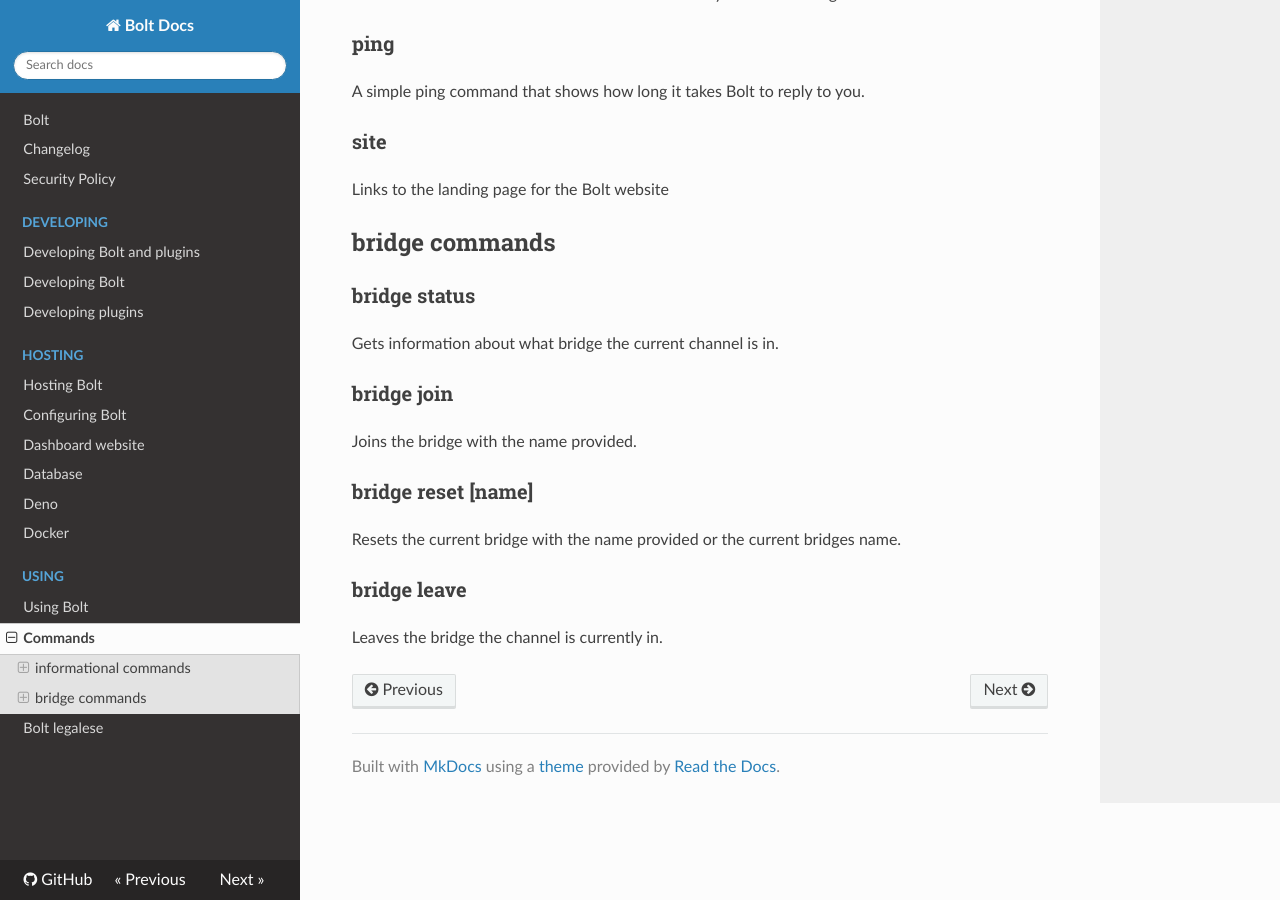
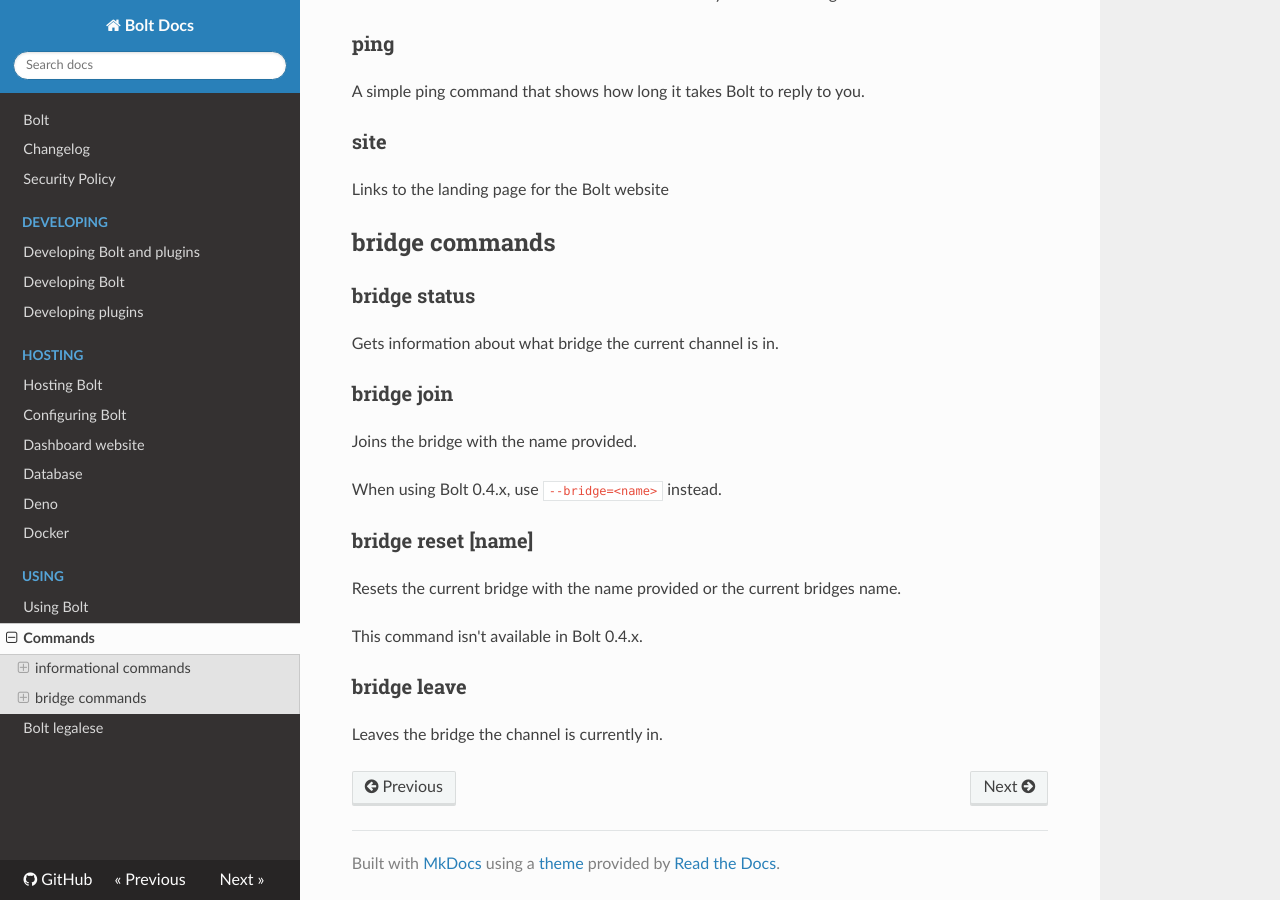
Before and after one commit to williamhorning/bolt, an MkDocs documentation site: the page built from packages/bolt-dash/docs/content/Using/commands.md, in a window 1280 px wide and 900 px high, scrolled down 503 px. Built offline with MkDocs 1.6.1, drawn with Linux system fonts in a browser that asks for light colours; nearby versions of some CDN libraries.

Commit message:
Update commands.md

```diff
--- a/packages/bolt-dash/docs/content/Using/commands.md
+++ b/packages/bolt-dash/docs/content/Using/commands.md
@@ -34,10 +34,14 @@
 
 Joins the bridge with the name provided.
 
+When using Bolt 0.4.x, use `--bridge=<name>` instead.
+
 ### bridge reset [name]
 
 Resets the current bridge with the name provided or the current bridges name.
 
+This command isn't available in Bolt 0.4.x.
+
 ### bridge leave
 
 Leaves the bridge the channel is currently in.
```
